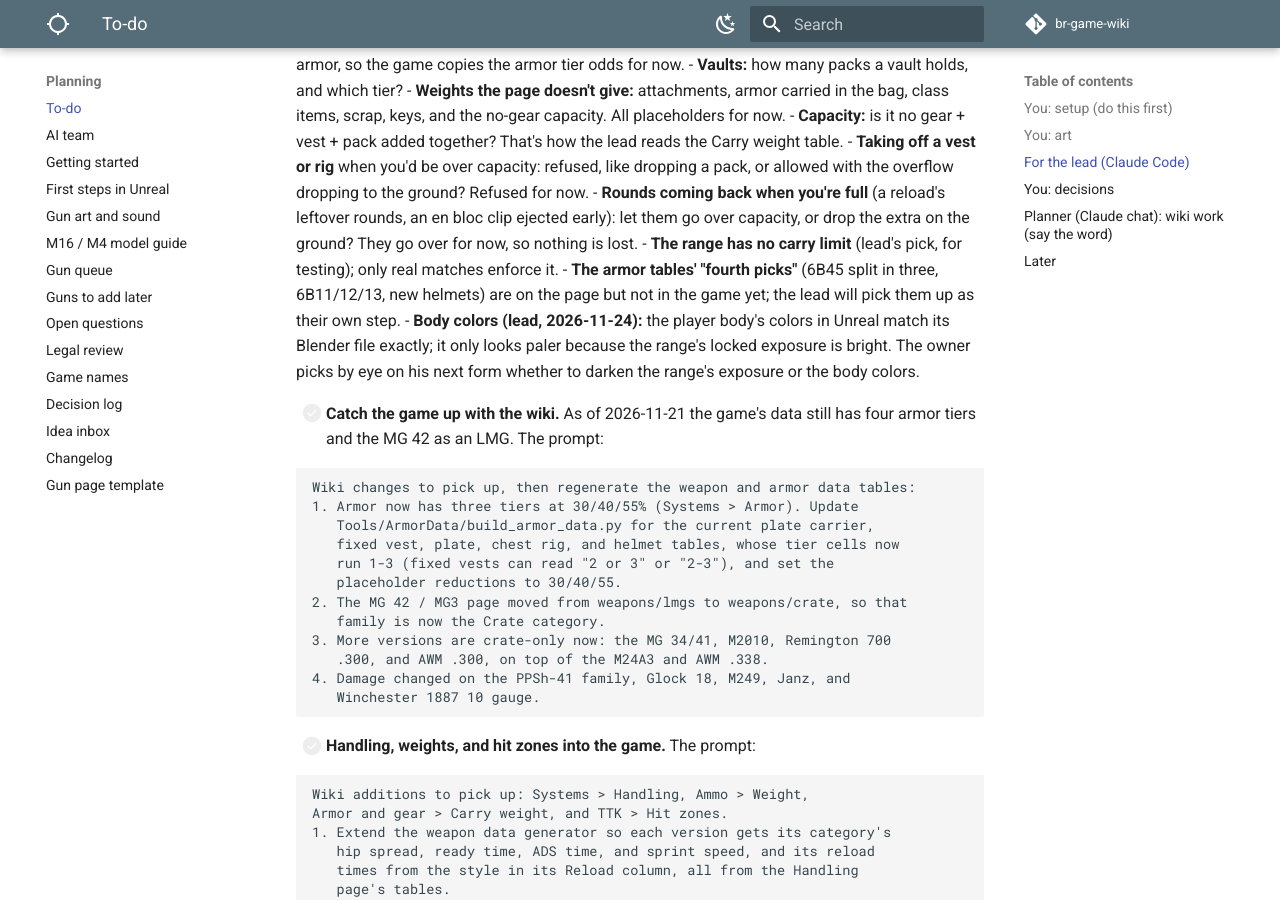
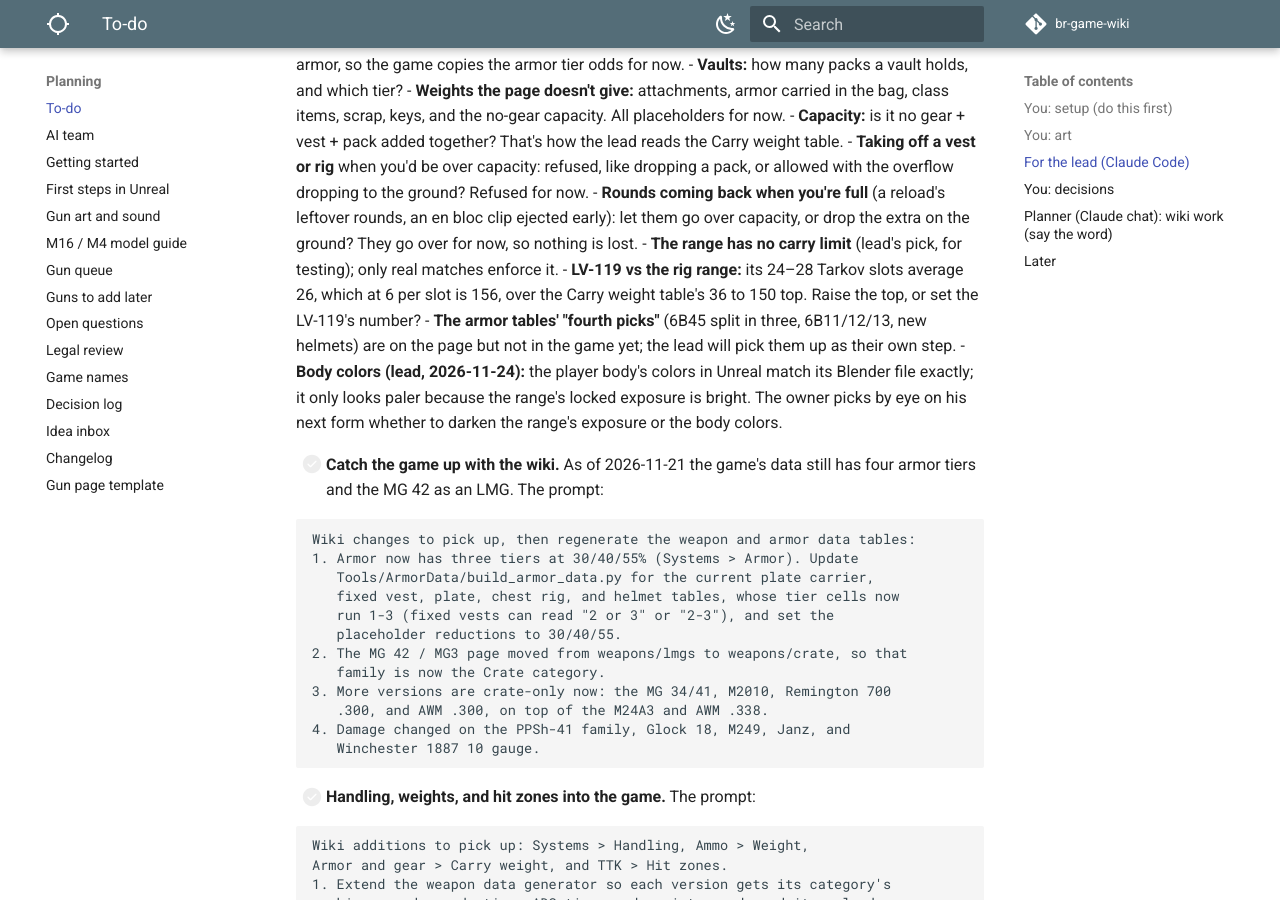
Before and after one commit to DerrickSpartan1/br-game-wiki, an MkDocs documentation site: the page built from docs/planning/to-do.md, in a window 1280 px wide and 900 px high, scrolled down 12326 px. Built offline with MkDocs 1.6.1 and Material for MkDocs 9.7.7, drawn with Linux system fonts in a browser that asks for light colours; comment, search, counter and statistics services are not loaded.

Commit message:
Lead: LV-119 carry question
Co-Authored-By: Claude Opus 5.5 <noreply@anthropic.com>

```diff
--- a/docs/planning/to-do.md
+++ b/docs/planning/to-do.md
@@ -170,6 +170,7 @@ When you tell the lead "check the planner's list," it works through this section
     - **Taking off a vest or rig** when you'd be over capacity: refused, like dropping a pack, or allowed with the overflow dropping to the ground? Refused for now.
     - **Rounds coming back when you're full** (a reload's leftover rounds, an en bloc clip ejected early): let them go over capacity, or drop the extra on the ground? They go over for now, so nothing is lost.
     - **The range has no carry limit** (lead's pick, for testing); only real matches enforce it.
+    - **LV-119 vs the rig range:** its 24–28 Tarkov slots average 26, which at 6 per slot is 156, over the Carry weight table's 36 to 150 top. Raise the top, or set the LV-119's number?
     - **The armor tables' "fourth picks"** (6B45 split in three, 6B11/12/13, new helmets) are on the page but not in the game yet; the lead will pick them up as their own step.
 - **Body colors (lead, 2026-11-24):** the player body's colors in Unreal match its Blender file exactly; it only looks paler because the range's locked exposure is bright. The owner picks by eye on his next form whether to darken the range's exposure or the body colors.
 
```
